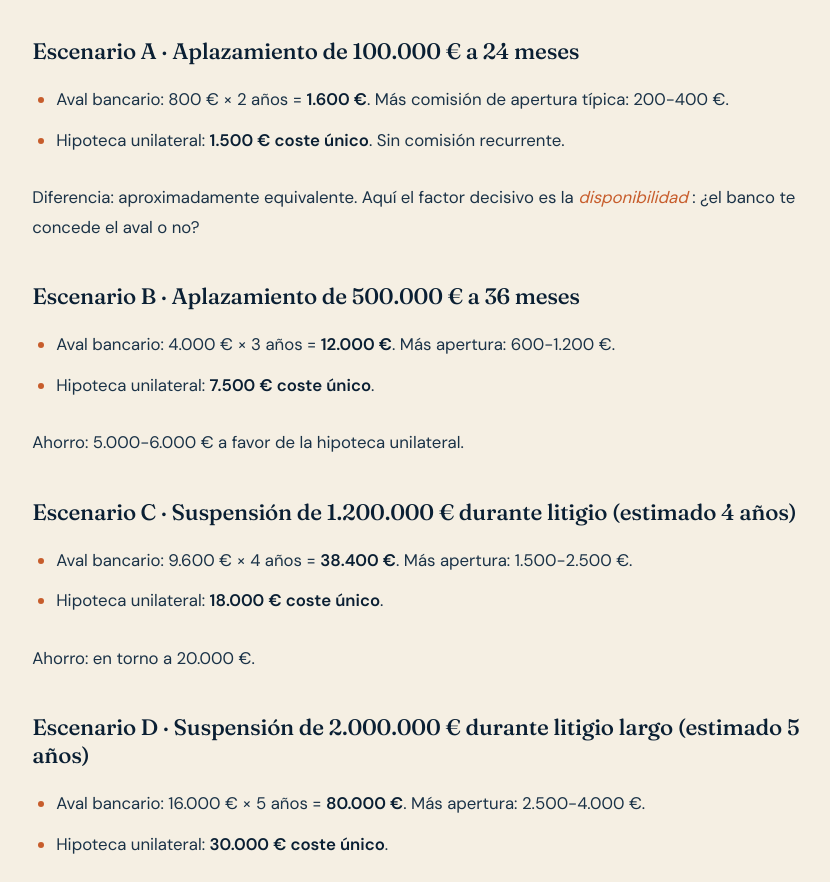
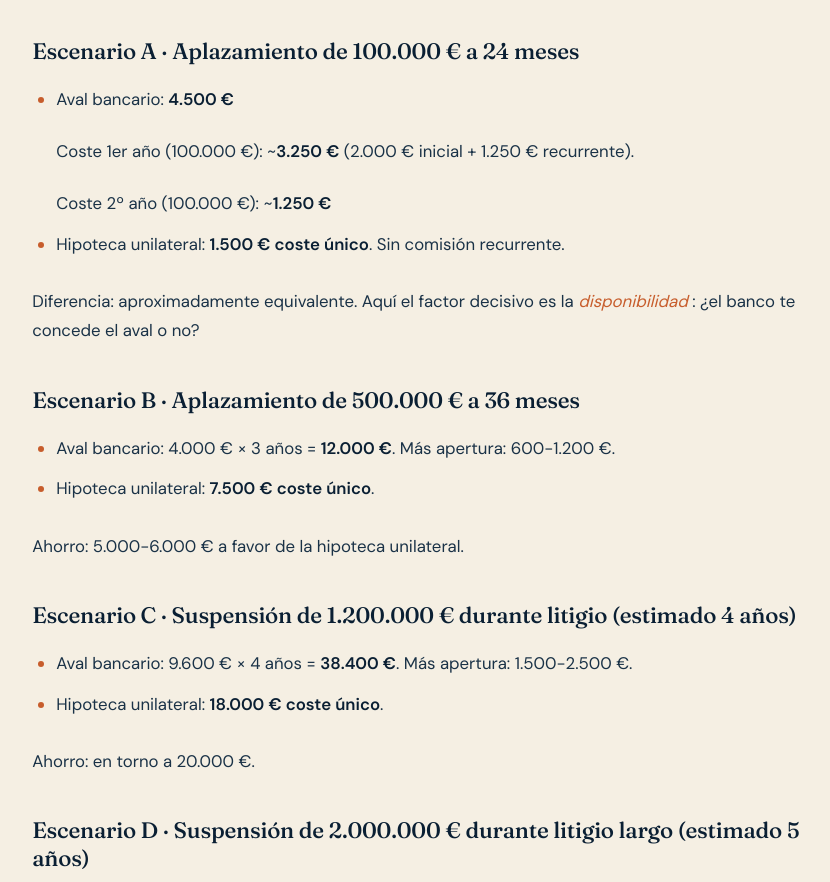
Before and after one commit to Ivanrm01/Avalium, an Eleventy site: page posts/hipoteca-unilateral-vs-aval-bancario.md in a window 1280 px wide. Shown: the part 1552-2434 px from the top of the page, without its empty margins (219-1049 px from the left). Built offline with nearby package versions, Linux system fonts and the light colour scheme; Eleventy itself is replaced by a stand-in of ours; files that its build step writes are made by us from their sources.

Commit message:
Update artículo “hipoteca-unilateral-vs-aval-bancario”

```diff
--- a/posts/hipoteca-unilateral-vs-aval-bancario.md
+++ b/posts/hipoteca-unilateral-vs-aval-bancario.md
@@ -41,7 +41,11 @@ Tomemos cuatro operaciones reales con importes representativos y plazos típicos
 
 ### Escenario A · Aplazamiento de 100.000 € a 24 meses
 
-* Aval bancario: 800 € × 2 años = **1.600 €**. Más comisión de apertura típica: 200-400 €.
+* Aval bancario: **4.500 €**
+
+  Coste 1er año (100.000 €): ~**3.250 €** (2.000 € inicial + 1.250 € recurrente).
+
+  Coste 2º año (100.000 €): ~**1.250 €**
 * Hipoteca unilateral: **1.500 € coste único**. Sin comisión recurrente.
 
 Diferencia: aproximadamente equivalente. Aquí el factor decisivo es la *disponibilidad* : ¿el banco te concede el aval o no?
```
